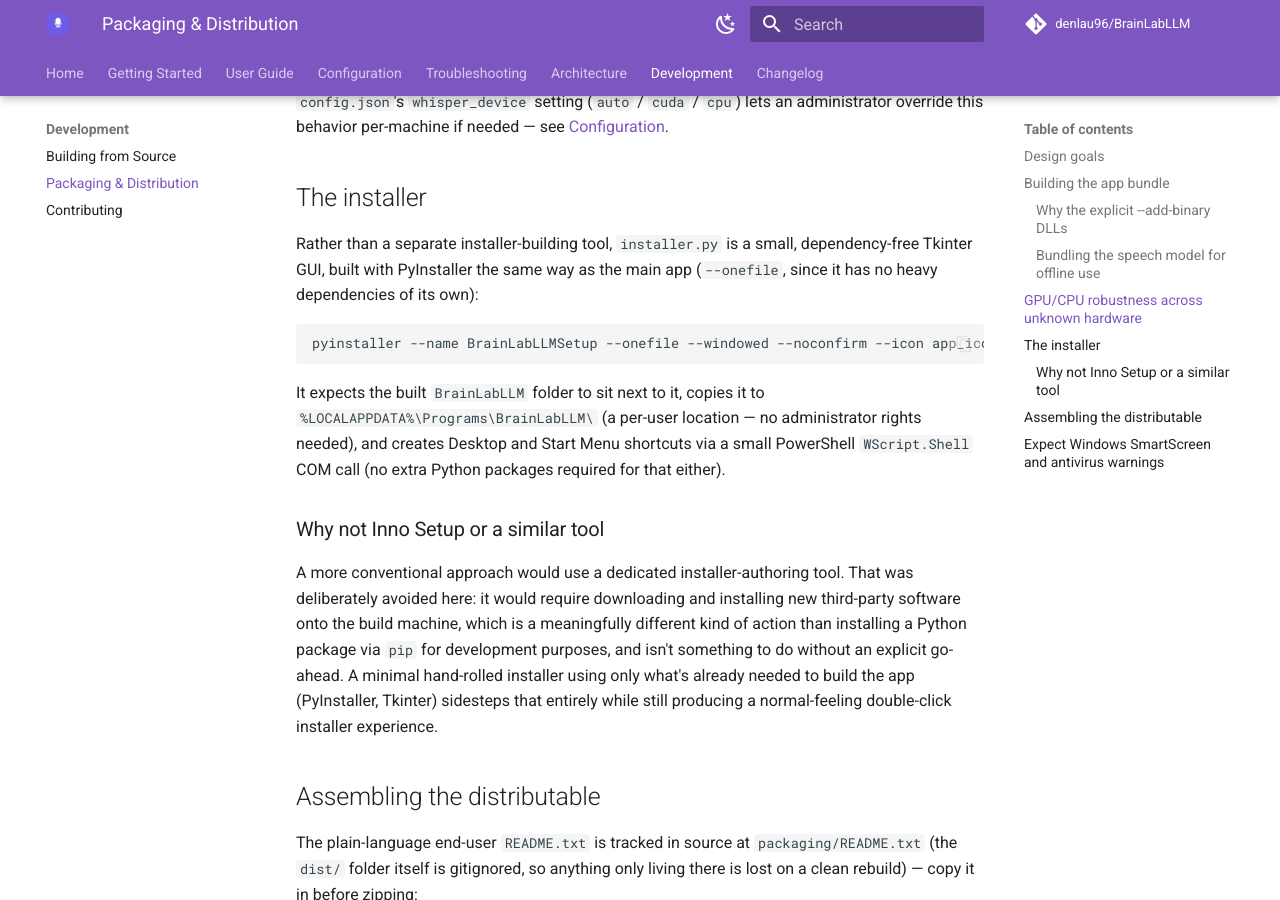
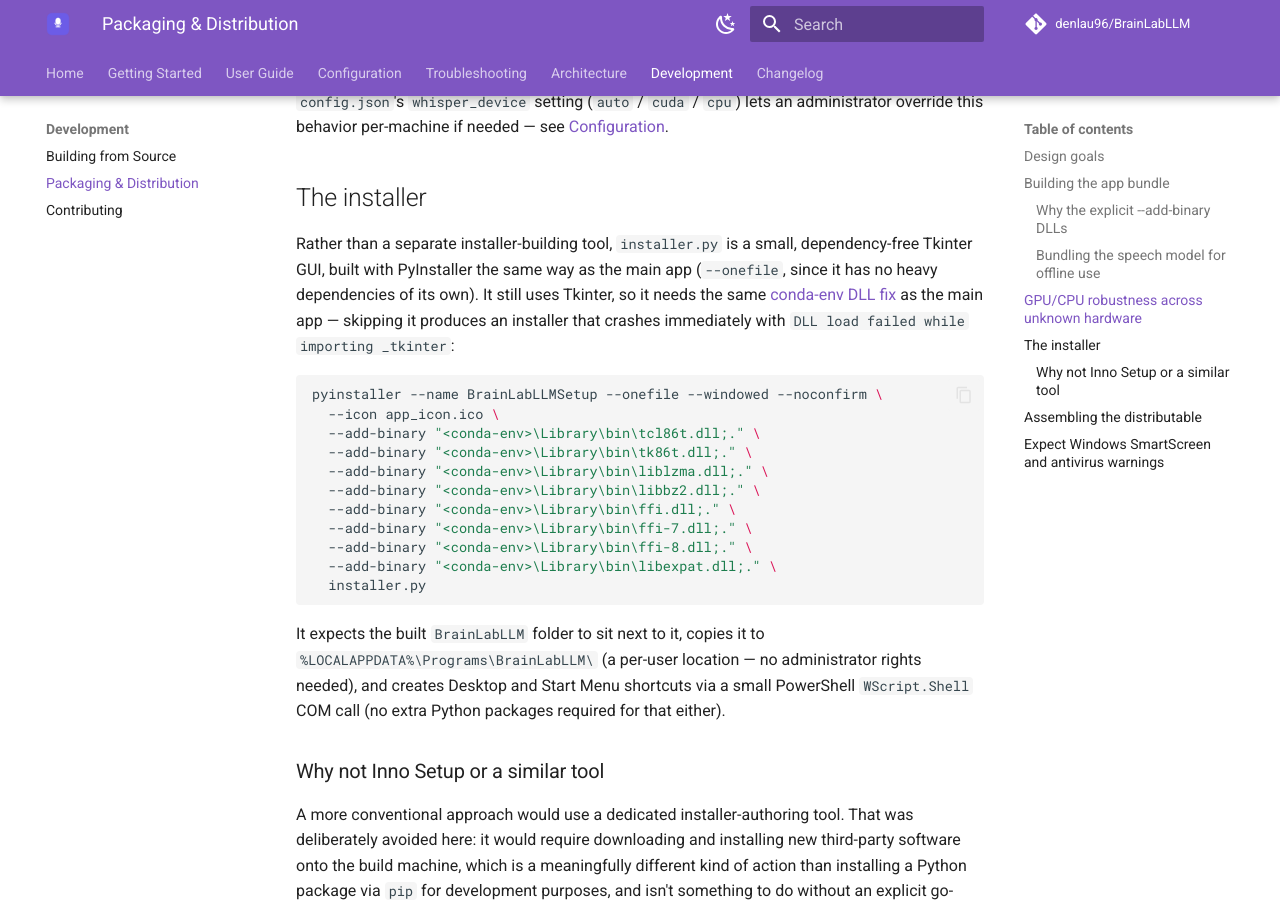
Before and after one commit to musallGroup/BrainLabLLM, an MkDocs documentation site: the page built from docs/development/packaging.md, in a window 1280 px wide and 900 px high, scrolled down 2232 px. Built offline with MkDocs 1.6.1 and Material for MkDocs 9.7.7, drawn with Linux system fonts in a browser that asks for light colours; comment, search, counter and statistics services are not loaded.

Commit message:
fix: document missing tkinter DLL fix for the installer build
BrainLabLLMSetup.exe crashed immediately with "DLL load failed while
importing _tkinter" - the installer build command never got the same
conda-env DLL fix documented for the main app, even though installer.py
uses tkinter too. Found by actually launching the built installer.

````diff
--- a/docs/development/packaging.md
+++ b/docs/development/packaging.md
@@ -64,10 +64,20 @@ Lab machines vary — some have a capable GPU, some don't, some have one with an
 
 ## The installer
 
-Rather than a separate installer-building tool, `installer.py` is a small, dependency-free Tkinter GUI, built with PyInstaller the same way as the main app (`--onefile`, since it has no heavy dependencies of its own):
+Rather than a separate installer-building tool, `installer.py` is a small, dependency-free Tkinter GUI, built with PyInstaller the same way as the main app (`--onefile`, since it has no heavy dependencies of its own). It still uses Tkinter, so it needs the same [conda-env DLL fix](#dll-gotcha) as the main app — skipping it produces an installer that crashes immediately with `DLL load failed while importing _tkinter`:
 
 ```bash
-pyinstaller --name BrainLabLLMSetup --onefile --windowed --noconfirm --icon app_icon.ico installer.py
+pyinstaller --name BrainLabLLMSetup --onefile --windowed --noconfirm \
+  --icon app_icon.ico \
+  --add-binary "<conda-env>\Library\bin\tcl86t.dll;." \
+  --add-binary "<conda-env>\Library\bin\tk86t.dll;." \
+  --add-binary "<conda-env>\Library\bin\liblzma.dll;." \
+  --add-binary "<conda-env>\Library\bin\libbz2.dll;." \
+  --add-binary "<conda-env>\Library\bin\ffi.dll;." \
+  --add-binary "<conda-env>\Library\bin\ffi-7.dll;." \
+  --add-binary "<conda-env>\Library\bin\ffi-8.dll;." \
+  --add-binary "<conda-env>\Library\bin\libexpat.dll;." \
+  installer.py
 ```
 
 It expects the built `BrainLabLLM` folder to sit next to it, copies it to `%LOCALAPPDATA%\Programs\BrainLabLLM\` (a per-user location — no administrator rights needed), and creates Desktop and Start Menu shortcuts via a small PowerShell `WScript.Shell` COM call (no extra Python packages required for that either).
````
